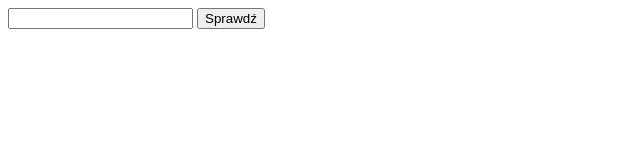
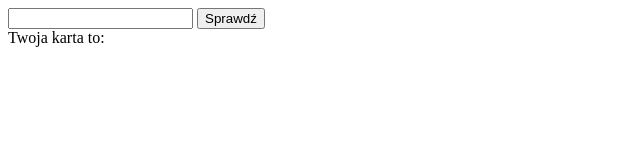
Before and after one commit to mb-dir/creditCardValidator, a plain HTML site: page index.html in a window 1280 px wide. Shown: the whole page, without its empty margins (0-640 px from the left). Drawn offline with Linux system fonts and the light colour scheme.

Commit message:
Add place where will be information about type of card

```diff
--- a/index.html
+++ b/index.html
@@ -10,6 +10,7 @@
         <input id="cardNumber" type="number" min="0" required>
         <button>Sprawdź</button>
     </form>
+    <div class="validationResult">Twoja karta to: <span id="result"></span></div>
     <script type="module" src="./scripts/index.js"></script>
 </body>
 </html>
```
